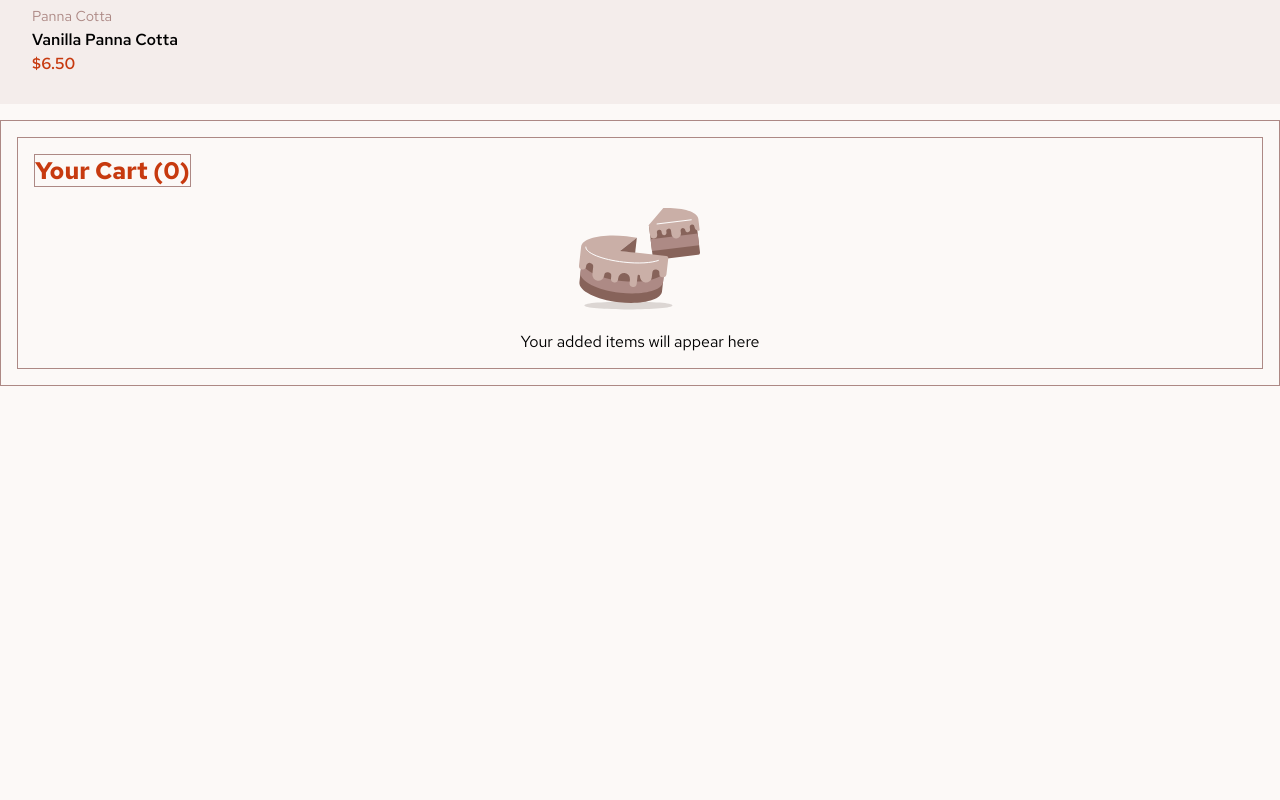
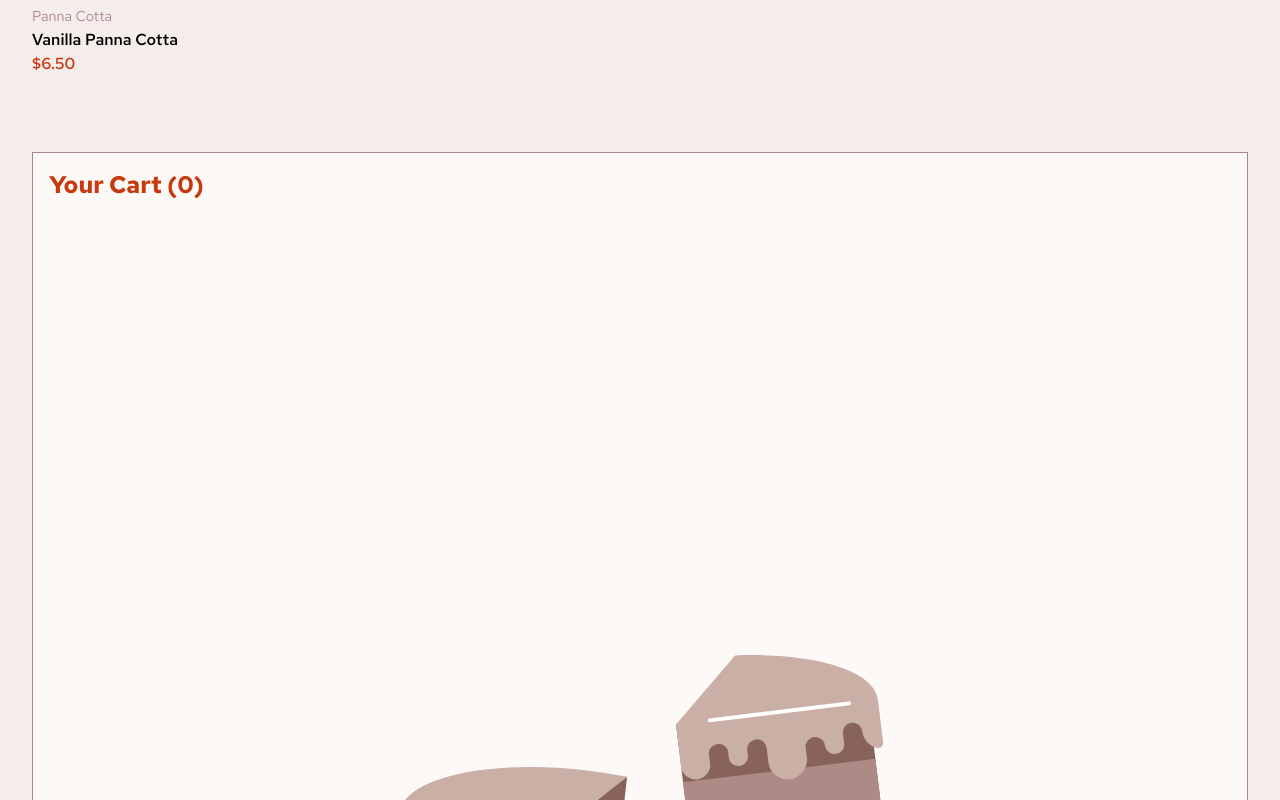
Before and after one commit to sebasdex/frontend-challenge-product, a React (Vite) app: page / in a window 1280 px wide. Shown: the part 8420-9220 px from the top of the page. Before the commit the page ends 8806 px from the top, so only its background shows below. Built offline with nearby package versions, Linux system fonts and the light colour scheme.

Commit message:
Refactor Cart component and update styles for improved layout and readability

```diff
--- a/src/components/Cart.tsx
+++ b/src/components/Cart.tsx
@@ -1,7 +1,7 @@
 import { useState } from "react";
 
 function Cart() {
-  const [isEmpty, setIsEmpty] = useState(true);
+  const [isEmpty,] = useState(true);
   return (
     <section className="cart-container">
       <div className="cart-card">
@@ -15,7 +15,7 @@ function Cart() {
               alt="empty-cart"
               className="cart-img"
             />
-            <p className="">Your added items will appear here</p>
+            <p>Your added items will appear here</p>
           </>
         ) : (
           <p>Your cart is not empty</p>
--- a/src/index.css
+++ b/src/index.css
@@ -48,6 +48,7 @@ body {
   display: grid;
   grid-template-columns: 1fr;
   gap: 1rem;
+  background-color: var(--rose-100);
 }
 
 .desserts-container {
@@ -55,7 +56,6 @@ body {
   grid-template-columns: 1fr;
   gap: 1rem;
   padding: 1rem;
-  background-color: var(--rose-100);
 }
 
 .title {
@@ -164,7 +164,8 @@ body {
   display: grid;
   grid-template-columns: 1fr;
   gap: 1rem;
-  padding: 1rem;
+  margin: 2rem;
+  aspect-ratio: 1/1;
   border: 1px solid var(--rose-400);
 }
 
@@ -174,12 +175,20 @@ body {
   align-items: center;
   gap: 0.5rem;
   background-color: var(--rose-50);
-  border: 1px solid var(--rose-400);
   padding: 1rem;
 }
 
 .cart-title {
   color: var(--red);
-  border: 1px solid var(--rose-400);
   align-self: self-start;
+  flex-grow: .4;
 }
+
+.cart-card img{
+  flex-grow: .4;
+}
+
+.cart-card p{
+  color: var(--rose-400);
+  font-weight: 600;
+}
```
